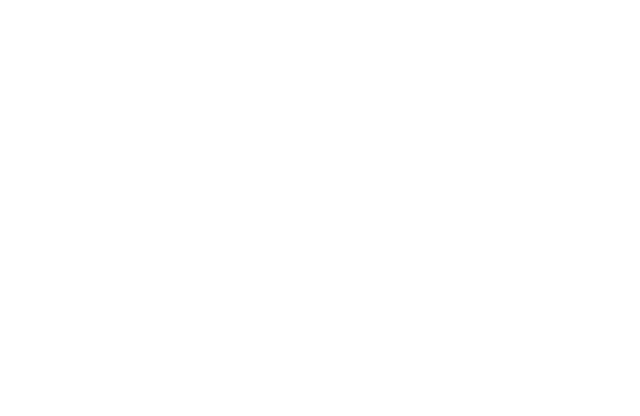
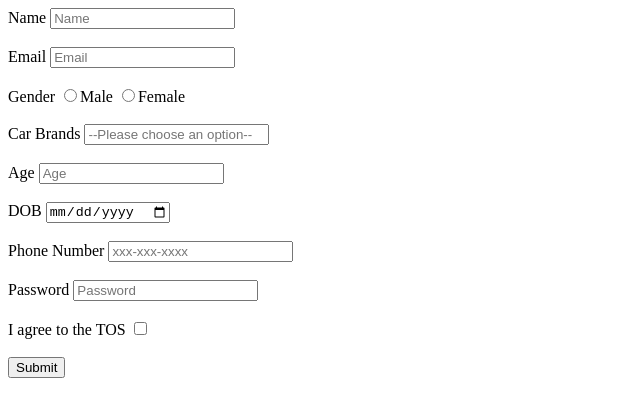
Before and after one commit to acciojob/signup-form-car-GaneshPathan1015, a website: page main.html in a window 1280 px wide. Shown: the whole page, without its empty margins (0-640 px from the left). Drawn offline with Linux system fonts and the light colour scheme.

Commit message:
created a submission

```diff
--- a/main.html
+++ b/main.html
@@ -8,6 +8,29 @@
 
 <body>
 	<!-- the entire body must be written by student -->
+	<form method="post">
+		<label for="name"> Name </label>
+		<input id="name" placeholder="Name" type="text" required><br><Br>
+		<label for="email"> Email </label>
+		<input id="email" placeholder="Email" type="email" required><br><Br>
+		<label for="gender"> Gender </label>
+		<input name="gender" id="gender_m"  type="radio" required>Male
+		<input name="gender" id="gender_f"  type="radio" required>Female<br><Br>
+		<label for="cars"> Car Brands</label>
+		<input id="cars" placeholder="--Please choose an option--" type="select" required><br><Br>
+		<label for="age"> Age </label>
+		<input id="age" placeholder="Age" type="number" required><br><Br>
+		<label for="dob"> DOB </label>
+		<input id="dob" type="Date" required><br><Br>
+		<label for="Tel"> Phone Number </label>
+		<input id="Tel" placeholder="xxx-xxx-xxxx" type="tel" ><br><Br>
+		<label for="password"> Password </label>
+		<input id="password" placeholder="Password" type="text" required><br><Br>
+		<label for="tos"> I agree to the TOS </label>
+		<input id="tos" placeholder="" type="checkbox" required><br><Br>
+		<button value="Submit"> Submit</button>
+
+	</form>
     <script type="text/javascript" src="./script.js">
 </script>
 
```
